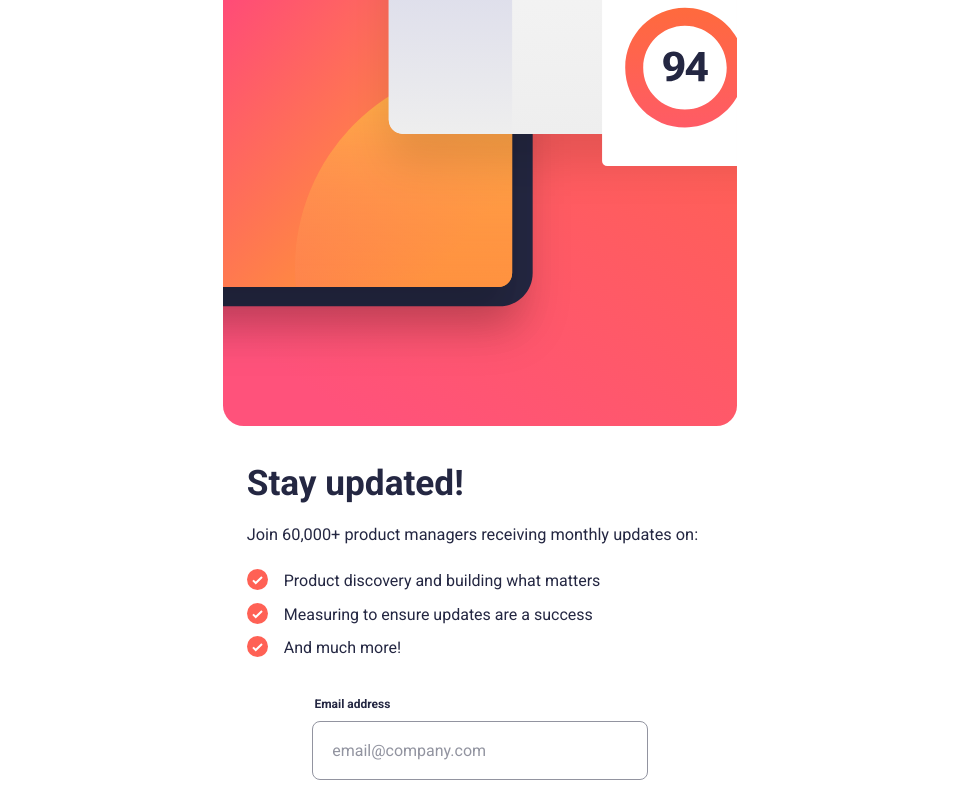
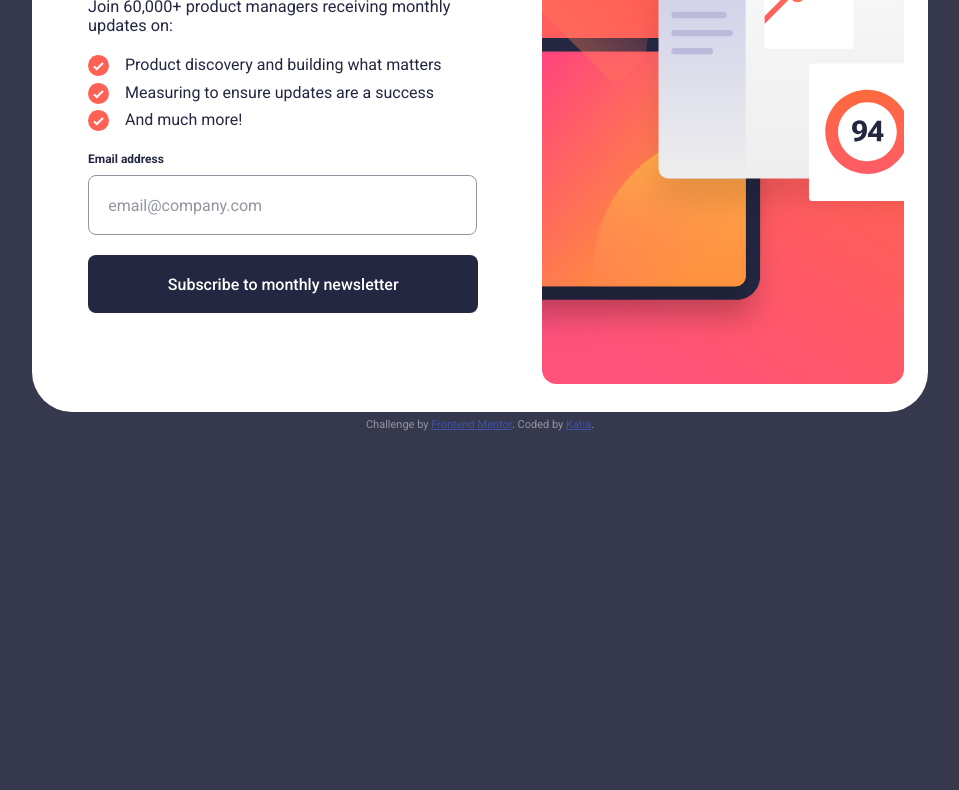
Before and after one commit to ktzazz/Newsletter-sign-up-form-nine, a plain HTML site: page index.html in a window 1280 px wide. Shown: the part 337-1127 px from the top of the page, without its empty margins (160-1119 px from the left). After the commit the page ends 829 px from the top, so only its background shows below. Drawn offline with Linux system fonts and the light colour scheme.

Commit message:
Responsive finished

```diff
--- a/index.html
+++ b/index.html
@@ -21,7 +21,7 @@
 <body>
 
   <!-- Sign-up form start -->
-<div class="main">
+<div id="main" class="main">
   <picture>
     <source media="(min-width: 470px)" srcset="assets/images/illustration-sign-up-desktop.svg">
     <source media="(min-width: 100px)" srcset="assets/images/illustration-sign-up-mobile.svg">
--- a/script.js
+++ b/script.js
@@ -12,6 +12,7 @@ formulario.addEventListener('submit', (event) => {
     const errorMsg = document.getElementById('errorMsg');
     const mailInput = document.getElementById('mail');
     const picture = document.getElementById('picture');
+    const main = document.getElementById('main');
 
     // Expresión regular para validar correos electrónicos
     const regex = /^[^\s@]+@[^\s@]+\.[^\s@]+$/;
@@ -29,6 +30,7 @@ formulario.addEventListener('submit', (event) => {
         subscribe.style.display = 'none';
         document.getElementById('userEmail').textContent = `${email}.`; //print user's email
         picture.parentNode.removeChild(picture); //deletes the picture from the first window
+        main.parentNode.removeChild(main);
     }
 });
 
--- a/style.css
+++ b/style.css
@@ -24,8 +24,8 @@ body{
     justify-content: center;
     align-items: center;
     background-color: white;
-    width: 100vw;
-    height: 100%;
+    max-width: 100vw;
+    max-height: 100%;
     font-family: var(--FontFamily);
 }
 
@@ -176,3 +176,201 @@ footer{
     color: var(--CharcoalGray);
     margin: 1rem;
 }
+
+
+@media (min-width: 760px){
+
+    body{
+        background-color: var(--CharcoalGray);
+    }
+
+    .main{
+        display: flex;
+        background-color: white;
+        padding: 0.5rem 1.5rem;
+        border-radius: 2.5rem;
+        justify-content: center;
+        align-items: center;
+        max-width: 45rem;
+        margin-block-start: 10rem;
+        margin-block-end: 5rem;
+    }
+
+    .sub{
+       order: -1;
+       padding: 2rem 0.5rem 2rem 1.2rem;
+    }
+
+    .itemL {
+        display: flex;
+        align-items: start;
+        padding: 0.3rem 2rem 0.3rem 1rem;
+        line-height: 1.3rem;
+        margin-block-end: -0.2rem;
+    }
+
+    h1{
+        font-size: 2.5rem;
+    }
+
+    p{
+        margin-block-start: -0.5rem;
+        margin-block-end: -0.5rem;
+    }
+
+    form{
+        align-items: self-start;
+        margin-top: -0.5rem;
+    }
+
+    #labels{
+        width: 19.8rem;
+        margin-block-start: -0.5rem;
+    }
+
+    input[type="email"]{
+        width: 20rem;
+    }
+
+    button{
+        margin-block-start: -0.5rem;
+        width: 20.1rem;
+    }
+
+    .success{
+        display: flex;
+        background-color: white;
+        padding: 3rem 2rem;
+        border-radius: 2.5rem;
+        justify-content: center;
+        align-items: center;
+        width: 30rem;
+        margin-block-start: 10rem;
+        margin-block-end: 5rem;
+    }
+
+    #sTitle{
+        line-height: 3.5rem;
+        font-size: 3.5rem;
+    }
+
+    #sDesc{
+        line-height: 1.5rem;
+        margin-block-end: -9.4rem;
+    }
+
+    .check{
+        margin-block-end: 2.2rem;
+    }
+
+    #goBack{
+        width: 24.4rem;
+    }
+
+    #subscribe{
+        display: block;
+    }
+
+    #success{
+        display: none;
+    }
+
+    footer{
+        color: var(--Gray);
+        position: absolute;
+        bottom: 1rem;
+    }
+
+}
+
+@media (min-width: 1200px){
+
+    body{
+        background-color: var(--CharcoalGray);
+    }
+
+    .main{
+        display: flex;
+        background-color: white;
+        padding: 1.5rem;
+        border-radius: 2.5rem;
+        justify-content: center;
+        align-items: center;
+        max-width: 56rem;
+        margin-block-start: 10rem;
+        margin-block-end: 5rem;
+    }
+
+    .sub{
+       order: -1;
+       padding: 2rem 2rem;
+    }
+
+    h1{
+        font-size: 3.3rem;
+        font-weight: var(--weight7);
+    }
+
+    p{
+        margin-block-end: -0.3rem;
+    }
+
+    form{
+        align-items: self-start;
+        margin-top: -0.5rem;
+    }
+
+    #labels{
+        width: 24.25rem;
+    }
+
+    input[type="email"]{
+       width: 24.3rem;
+    }
+
+    button{
+        margin-block-start: -0.3rem;
+        width: 24.4rem;
+    }
+
+    .success{
+        display: flex;
+        background-color: white;
+        padding: 3rem 2rem;
+        border-radius: 2.5rem;
+        justify-content: center;
+        align-items: center;
+        max-width: 30rem;
+        margin-block-start: 10rem;
+        margin-block-end: 5rem;
+    }
+
+    #sTitle{
+        line-height: 3.5rem;
+        font-size: 3.5rem;
+    }
+
+    #sDesc{
+        line-height: 1.5rem;
+        margin-block-end: -9.4rem;
+    }
+
+    .check{
+        margin-block-end: 2.2rem;
+    }
+
+    #subscribe{
+        display: block;
+    }
+
+    #success{
+        display: none;
+    }
+
+    footer{
+        color: var(--Gray);
+        position: absolute;
+        bottom: 1rem;
+    }
+
+}
```
